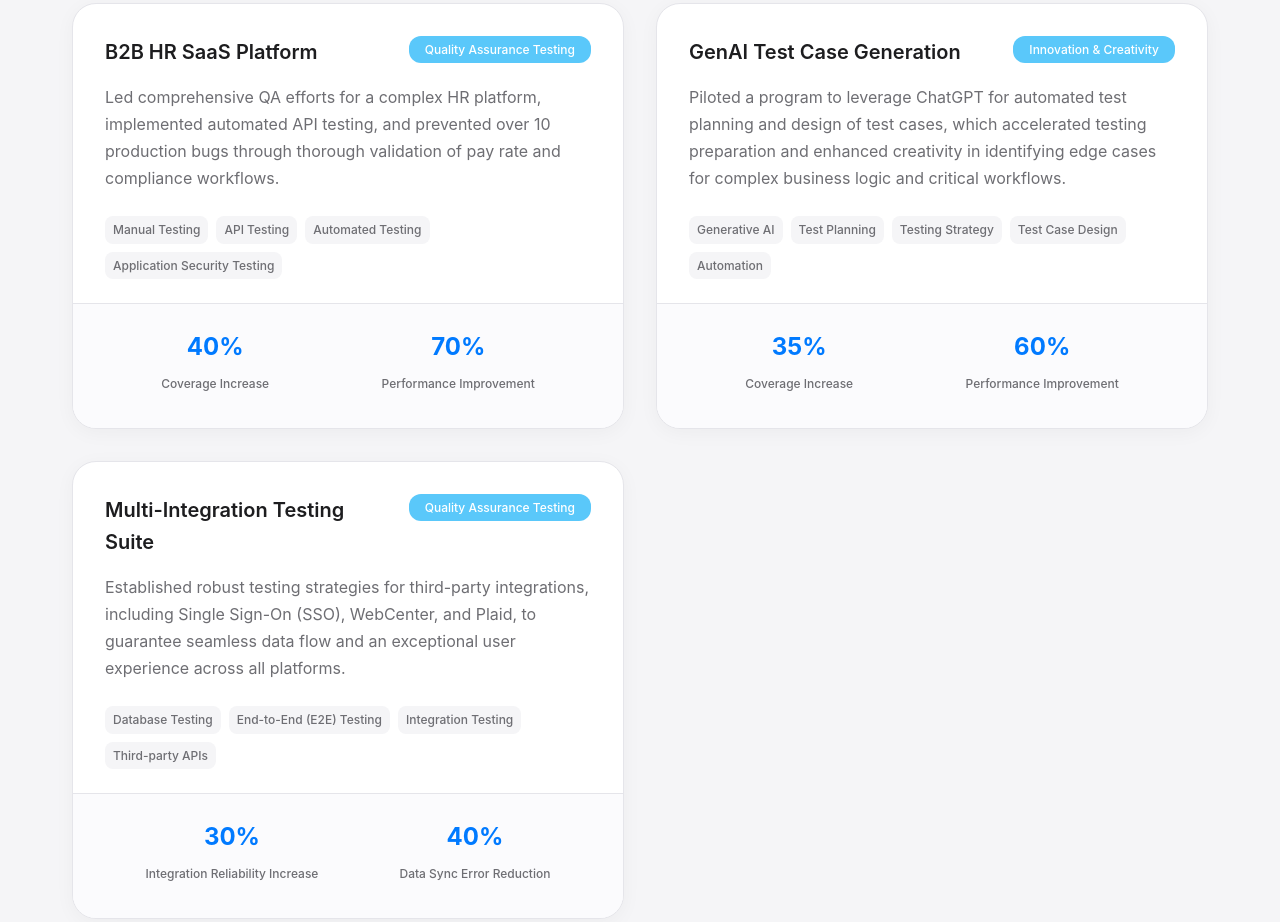
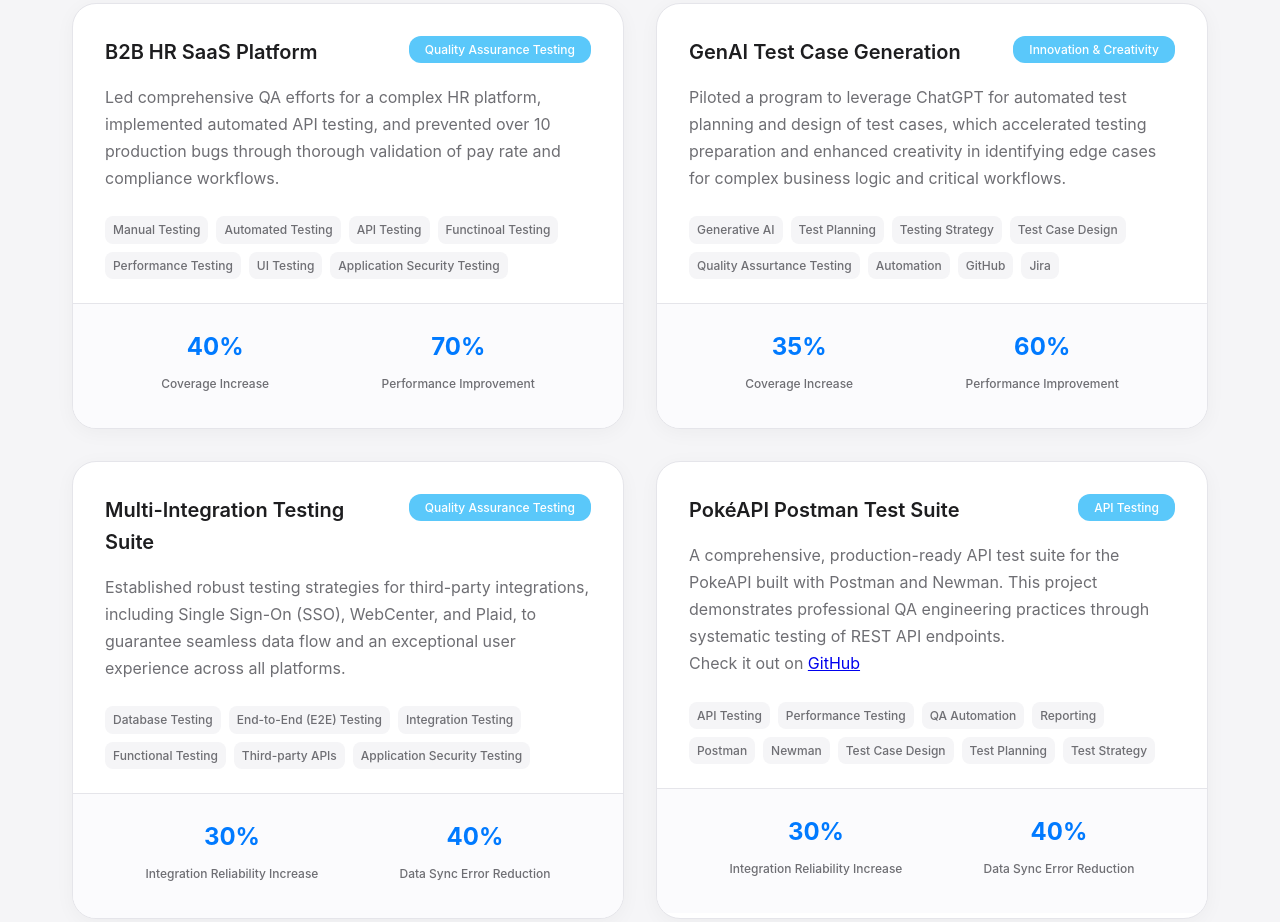
Before and after one commit to kiefertaylorland/kiefertaylorland.github.io, a website: page index.html in a window 1280 px wide. Shown: the part 2834-3756 px from the top of the page. Drawn offline with Linux system fonts and the light colour scheme.

Commit message:
add pokeapi project

```diff
--- a/index.html
+++ b/index.html
@@ -220,8 +220,11 @@
                     </p>
                     <div class="project-tech">
                         <span class="tech-tag">Manual Testing</span>
+                        <span class="tech-tag">Automated Testing</span>
                         <span class="tech-tag">API Testing</span>
-                        <span class="tech-tag">Automated Testing</span>
+                        <span class="tech-tag">Functinoal Testing</span>
+                        <span class="tech-tag">Performance Testing</span>
+                        <span class="tech-tag">UI Testing</span>
                         <span class="tech-tag">Application Security Testing</span>
                     </div>
                     <div class="project-metrics">
@@ -249,7 +252,11 @@
                         <span class="tech-tag">Test Planning</span>
                         <span class="tech-tag">Testing Strategy</span>
                         <span class="tech-tag">Test Case Design</span>
+                        <span class="tech-tag">Quality Assurtance Testing</span>
                         <span class="tech-tag">Automation</span>
+                        <span class="tech-tag">GitHub</span>
+                        <span class="tech-tag">Jira</span>
+
                     </div>
                     <div class="project-metrics">
                         <div class="metric">
@@ -275,7 +282,40 @@
                         <span class="tech-tag">Database Testing</span>
                         <span class="tech-tag">End-to-End (E2E) Testing</span>
                         <span class="tech-tag">Integration Testing</span>
+                        <span class="tech-tag">Functional Testing</span>
                         <span class="tech-tag">Third-party APIs</span>
+                        <span class="tech-tag">Application Security Testing</span>
+                    </div>
+                    <div class="project-metrics">
+                        <div class="metric">
+                            <span class="metric-value">30%</span>
+                            <span class="metric-label">Integration Reliability Increase</span>
+                        </div>
+                        <div class="metric">
+                            <span class="metric-value">40%</span>
+                            <span class="metric-label">Data Sync Error Reduction</span>
+                        </div>
+                    </div>
+                </div>
+                <div class="project-card">
+                    <div class="project-header">
+                        <h3 class="project-title">PokéAPI Postman Test Suite</h3>
+                        <span class="project-tag">API Testing</span>
+                    </div>
+                    <p class="project-description">
+                        A comprehensive, production-ready API test suite for the PokeAPI built with Postman and Newman. This project demonstrates professional QA engineering practices through systematic testing of REST API endpoints.<br>
+                        Check it out on <a href="https://github.com/kiefertaylorland/pokeapi-postman-tests" target="_blank" rel="noopener noreferrer">GitHub</a>
+                    </p>
+                    <div class="project-tech">
+                        <span class="tech-tag">API Testing</span>
+                        <span class="tech-tag">Performance Testing</span>
+                        <span class="tech-tag">QA Automation</span>
+                        <span class="tech-tag">Reporting</span>
+                        <span class="tech-tag">Postman</span>
+                        <span class="tech-tag">Newman</span>
+                        <span class="tech-tag">Test Case Design</span>
+                        <span class="tech-tag">Test Planning</span>
+                        <span class="tech-tag">Test Strategy</span>
                     </div>
                     <div class="project-metrics">
                         <div class="metric">
```
